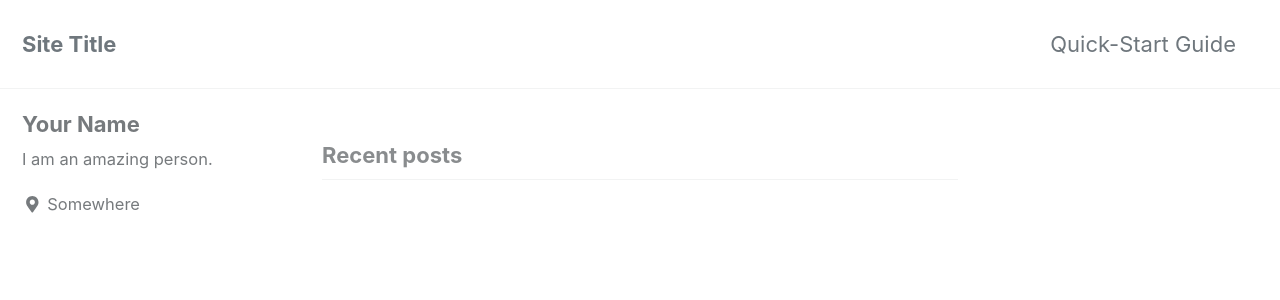
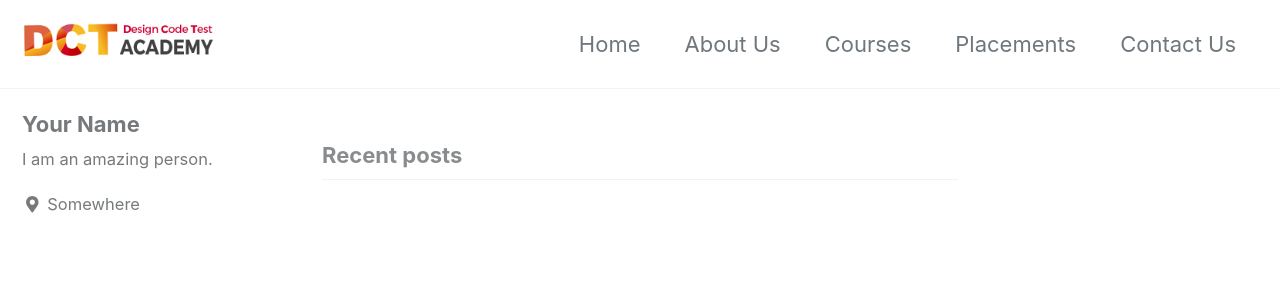
Before and after one commit to dctacademy/dctacademy.github.io, a Jekyll site: the page built from index.html, in a window 1280 px wide and 900 px high. Shown: the top 300 px of the window. Built offline with Jekyll 4.4.1, drawn with Linux system fonts in a browser that asks for light colours; cached includes are drawn as plain includes; the list of posts is cut into pages by our own code; some of the changed text lies outside the part shown.

Commit message:
Added Logo

```diff
--- a/_config.yml
+++ b/_config.yml
@@ -16,16 +16,16 @@ minimal_mistakes_skin    : "default" # "air", "aqua", "contrast", "dark", "dirt"
 
 # Site Settings
 locale                   : "en-US"
-title                    : "Site Title"
+title                    : "DCT Academy"
 title_separator          : "-"
-name                     : "Your Name"
-description              : "An amazing website."
+name                     : "Aniruddha S G"
+description              : "Full Stack Web Development Training Institute In Bangalore | MERN stack training Institute in Jayanagar Bangalore"
 url                      : # the base hostname & protocol for your site e.g. "https://mmistakes.github.io"
 baseurl                  : # the subpath of your site, e.g. "/blog"
-repository               : # GitHub username/repo-name e.g. "mmistakes/minimal-mistakes"
+repository               : dctacademy/dctacademy.github.io # GitHub username/repo-name e.g. "mmistakes/minimal-mistakes"
 teaser                   : # path of fallback teaser image, e.g. "/assets/images/500x300.png"
-logo                     : # path of logo image to display in the masthead, e.g. "/assets/images/88x88.png"
-masthead_title           : # overrides the website title displayed in the masthead, use " " for no title
+logo                     : "/assets/images/logo/logo.jpg" # path of logo image to display in the masthead, e.g. "/assets/images/88x88.png"
+masthead_title           : " " # overrides the website title displayed in the masthead, use " " for no title
 # breadcrumbs            : false # true, false (default)
 words_per_minute         : 200
 comments:
--- a/_data/navigation.yml
+++ b/_data/navigation.yml
@@ -1,7 +1,15 @@
 # main links
 main:
-  - title: "Quick-Start Guide"
-    url: https://mmistakes.github.io/minimal-mistakes/docs/quick-start-guide/
+  - title: "Home"
+    url: #
+  - title: "About Us"
+    url: #
+  - title: "Courses"
+    url: #
+  - title: "Placements"
+    url: #
+  - title: "Contact Us"
+    url: #
   # - title: "About"
   #   url: https://mmistakes.github.io/minimal-mistakes/about/
   # - title: "Sample Posts"
```
Also changed, not shown: assets/images/logo/logo.jpg (added), minimal-mistakes-jekyll.gemspec.
